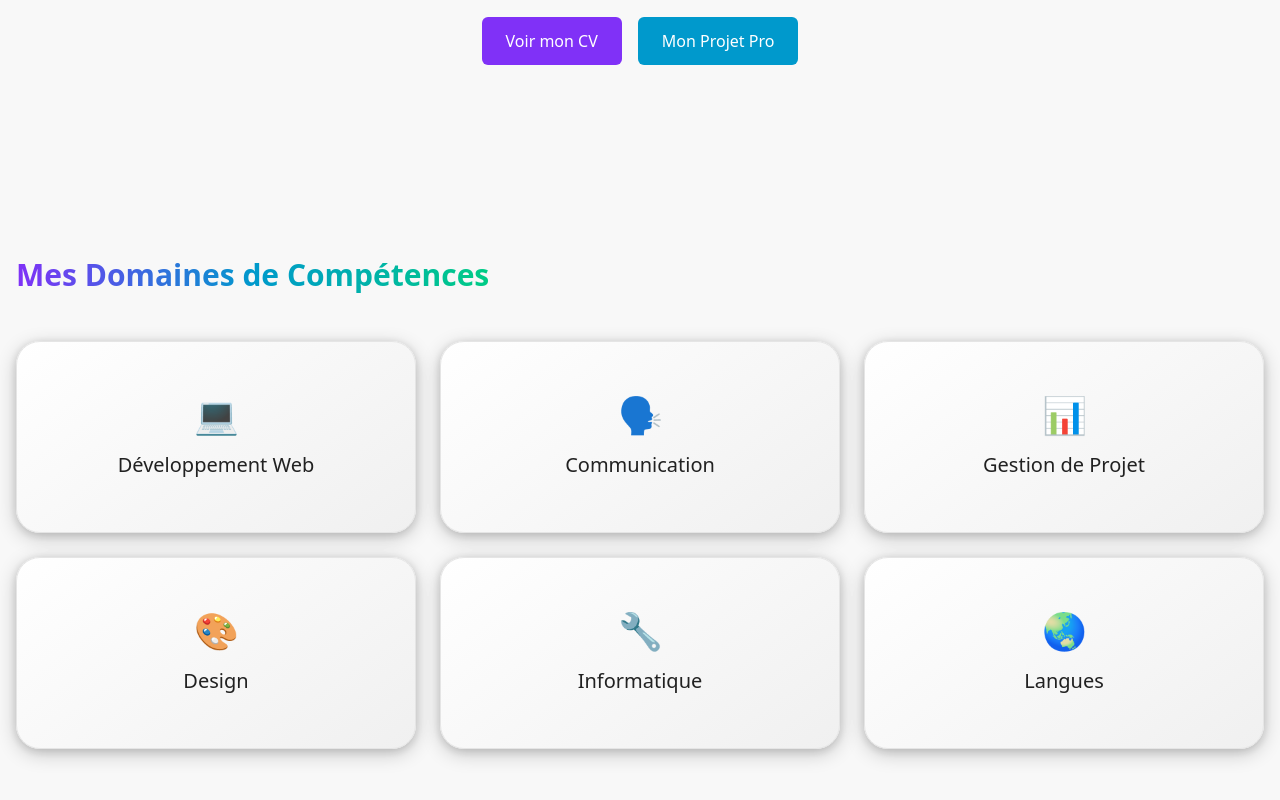
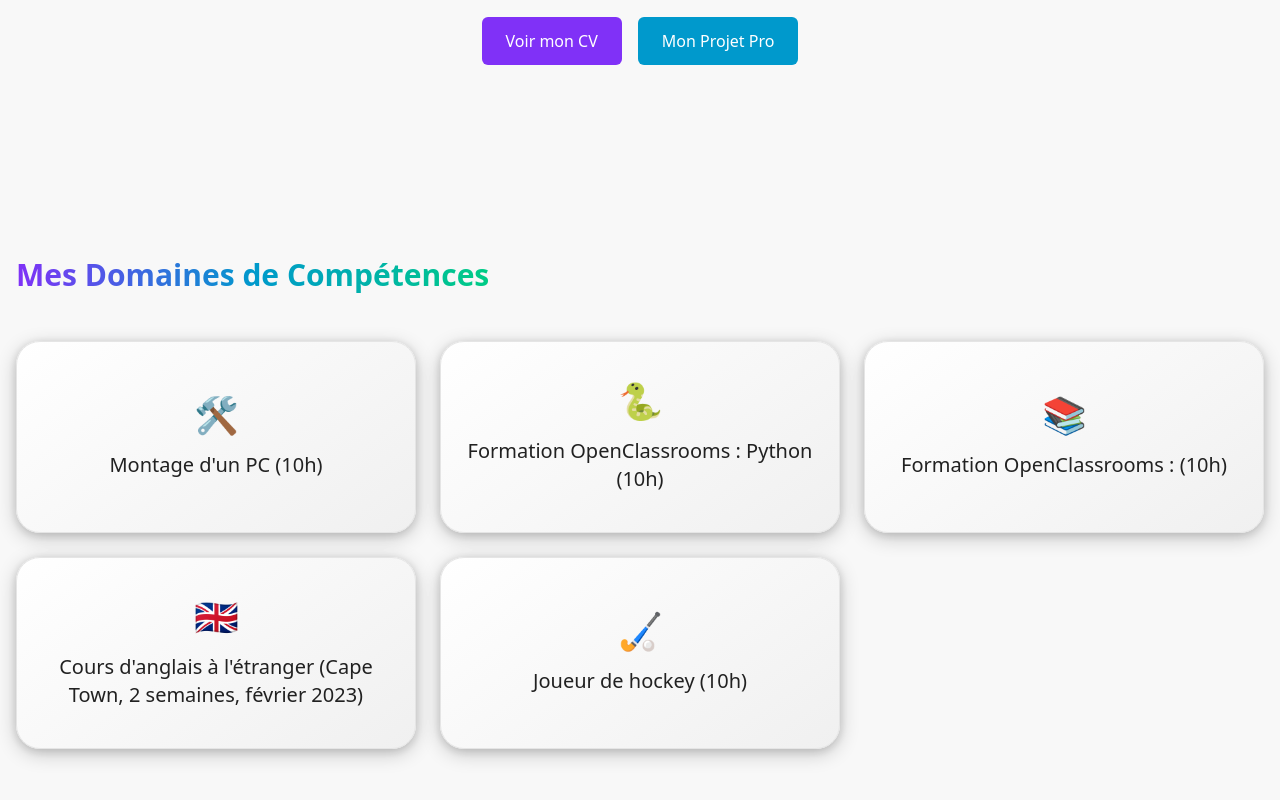
Before and after one commit to leonderyckel/portfolio, a Next.js app: page / in a window 1280 px wide. Shown: the part 402-1202 px from the top of the page. Built offline with nearby package versions, Linux system fonts and the light colour scheme.

Commit message:
style: change gradient-text to gradient-title class

```diff
--- a/src/app/page.tsx
+++ b/src/app/page.tsx
@@ -26,12 +26,11 @@ export default function Home() {
   ];
 
   const skills = [
-    { title: "Développement Web", icon: "💻", link: "/competences#developpement" },
-    { title: "Communication", icon: "🗣️", link: "/competences#communication" },
-    { title: "Gestion de Projet", icon: "📊", link: "/competences#gestion" },
-    { title: "Design", icon: "🎨", link: "/competences#design" },
-    { title: "Informatique", icon: "🔧", link: "/competences#informatique" },
-    { title: "Langues", icon: "🌏", link: "/competences#langues" },
+    { title: "Montage d'un PC (10h)", icon: "🛠️", link: "/competences#montage-pc" },
+    { title: "Formation OpenClassrooms : Python (10h)", icon: "🐍", link: "/competences#python" },
+    { title: "Formation OpenClassrooms : (10h)", icon: "📚", link: "/competences#openclassrooms" },
+    { title: "Cours d'anglais à l'étranger (Cape Town, 2 semaines, février 2023)", icon: "🇬🇧", link: "/competences#anglais-cape-town" },
+    { title: "Joueur de hockey (10h)", icon: "🏑", link: "/competences#hockey" },
   ];
 
   return (
@@ -82,3 +81,5 @@ export default function Home() {
     </div>
   );
 }
+
+'ok'
```
